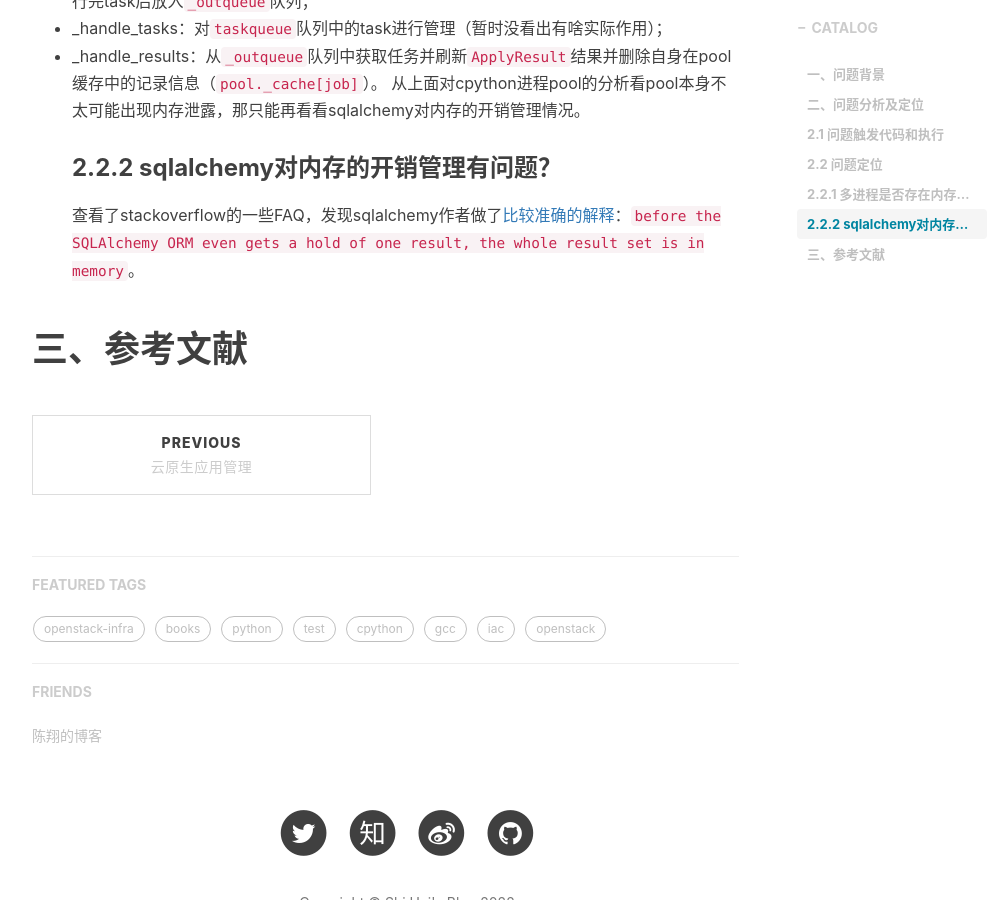
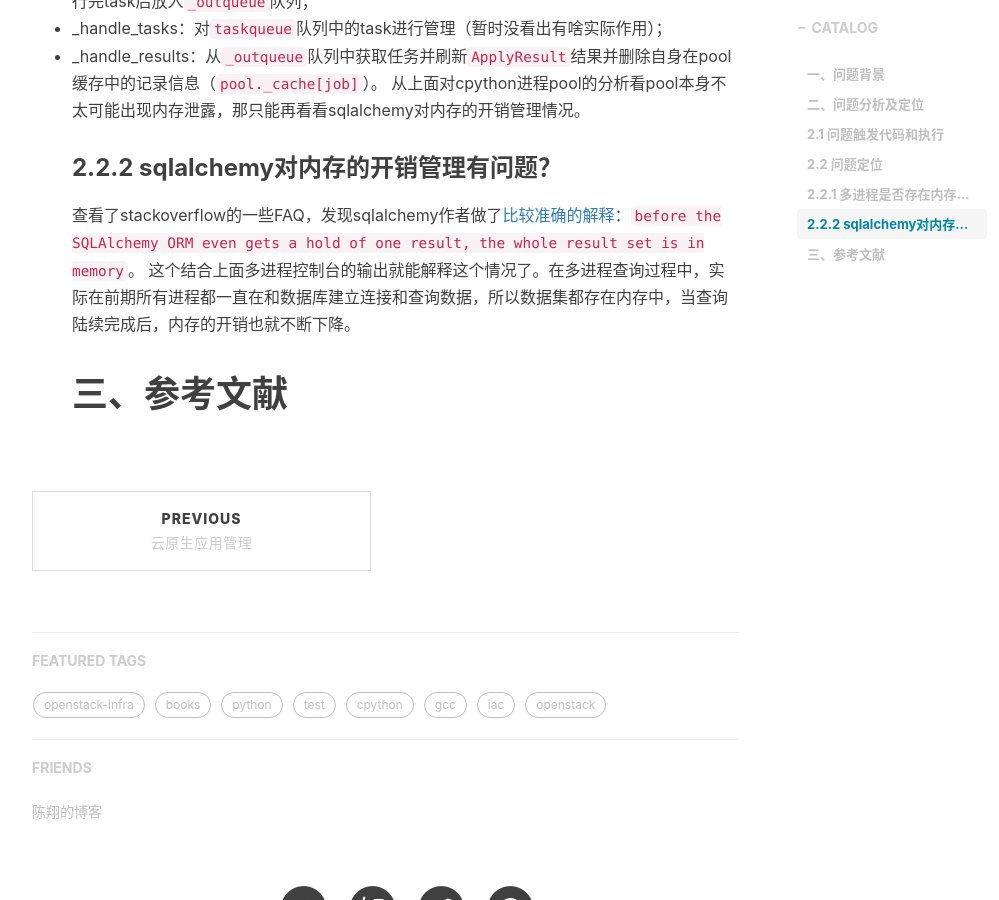
Before and after one commit to shihai1991/shihai1991.github.io, a Jekyll site: the page built from _posts/2022-09-20-multiprocessing-sqlalchemy.md, in a window 1280 px wide and 900 px high, scrolled down 3605 px. Shown: the whole window, without its empty margins (233-1232 px from the left). Built offline with Jekyll 4.4.1, drawn with Linux system fonts in a browser that asks for light colours; nearby versions of some CDN libraries; comment, search, counter and statistics services are not loaded.

Commit message:
Update 2022-09-20-multiprocessing-sqlalchemy.md

```diff
--- a/_posts/2022-09-20-multiprocessing-sqlalchemy.md
+++ b/_posts/2022-09-20-multiprocessing-sqlalchemy.md
@@ -131,5 +131,5 @@
 从上面对cpython进程pool的分析看pool本身不太可能出现内存泄露，那只能再看看sqlalchemy对内存的开销管理情况。
 ### 2.2.2 sqlalchemy对内存的开销管理有问题？
 查看了stackoverflow的一些FAQ，发现sqlalchemy作者做了[比较准确的解释](https://stackoverflow.com/questions/7389759/memory-efficient-built-in-sqlalchemy-iterator-generator)：`before the SQLAlchemy ORM even gets a hold of one result, the whole result set is in memory`。
-
+这个结合上面多进程控制台的输出就能解释这个情况了。在多进程查询过程中，实际在前期所有进程都一直在和数据库建立连接和查询数据，所以数据集都存在内存中，当查询陆续完成后，内存的开销也就不断下降。
 # 三、参考文献
```
